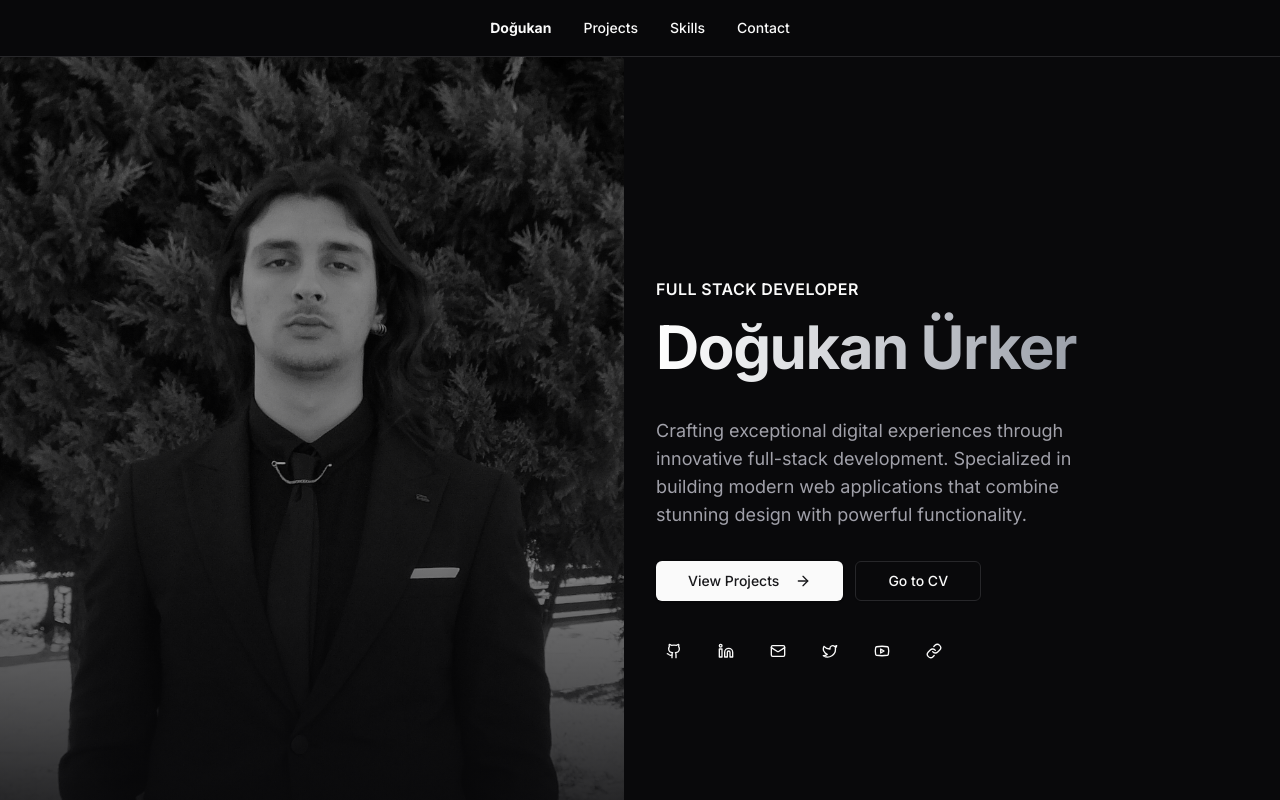
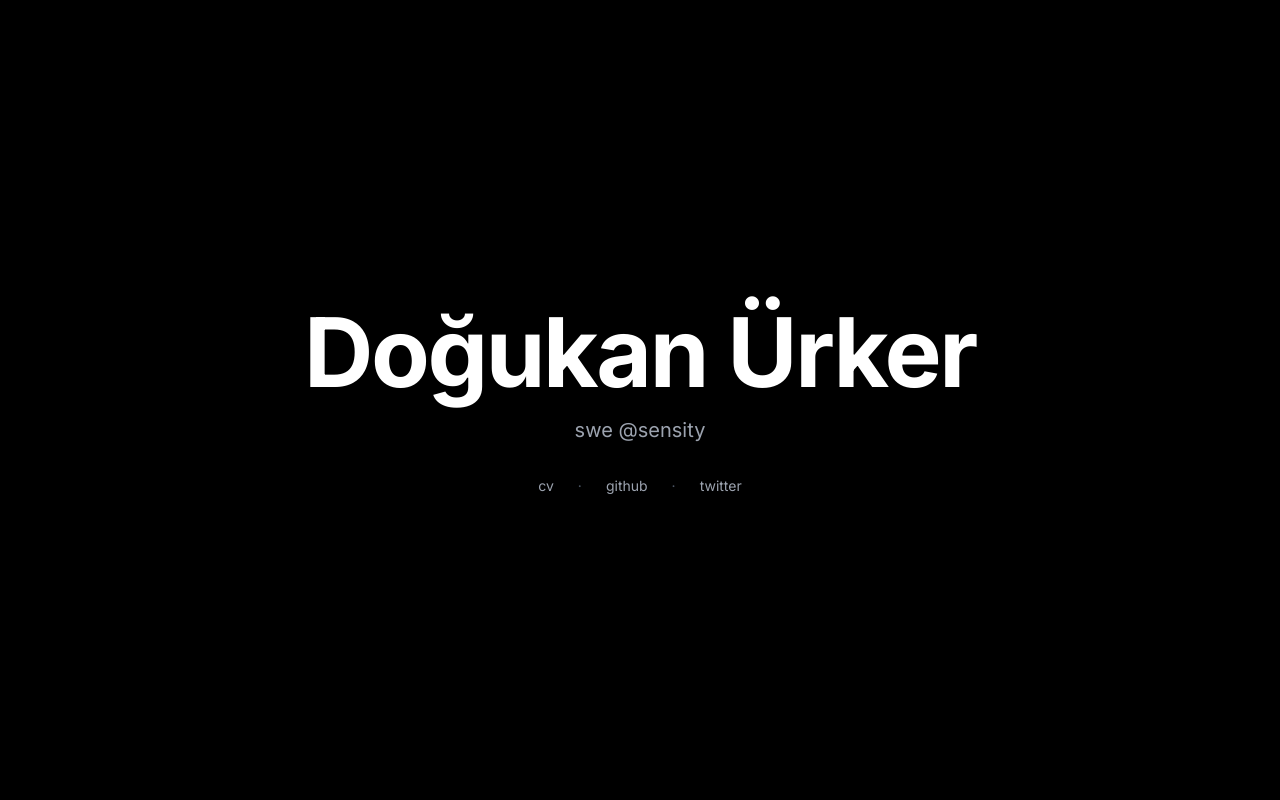
Before and after one commit to DogukanUrker/dogukanurker.com, a Next.js app in the folder app/: page / in a window 1280 px wide. Shown: the top 800 px of the page. Built offline with nearby package versions, Linux system fonts and the light colour scheme.

Commit message:
Redesign home page with centered profile and links
Replaces the previous multi-section layout with a centered, minimal profile page. The new design features the user's name, role, and links to CV, GitHub, and Twitter, improving focus and simplicity.

```diff
--- a/app/src/app/page.tsx
+++ b/app/src/app/page.tsx
@@ -1,19 +1,52 @@
-import {Navbar} from "@/components/navbar"
-import {Hero} from "@/components/hero"
-import {Projects} from "@/components/projects"
-import {Skills} from "@/components/skills"
-import {Contact} from "@/components/contact"
+import Link from "next/link";
 
 export default function Home() {
-    return (
-        <div className="min-h-screen md:w-fit w-11/12 mx-auto">
-            <Navbar/>
-            <main>
-                <Hero/>
-                <Projects/>
-                <Skills/>
-                <Contact/>
-            </main>
+  return (
+    <div className="min-h-screen bg-black text-white flex items-center justify-center">
+      <div className="text-center">
+        <h1 className="text-6xl md:text-7xl lg:text-8xl font-bold tracking-tight mb-4">
+          Doğukan Ürker
+        </h1>
+
+        <p className="text-lg md:text-xl text-gray-400 mb-8">
+          swe{" "}
+          <a
+            href="https://sensity.ai/"
+            target="_blank"
+            rel="noopener noreferrer"
+            className="text-gray-400 hover:text-white transition-colors"
+          >
+            @sensity
+          </a>{" "}
+        </p>
+
+        <div className="flex gap-6 justify-center text-sm">
+          <Link
+            href="/cv"
+            className="text-gray-400 hover:text-white transition-colors"
+          >
+            cv
+          </Link>
+          <span className="text-gray-600">·</span>
+          <a
+            href="https://github.com/dogukanurker"
+            target="_blank"
+            rel="noopener noreferrer"
+            className="text-gray-400 hover:text-white transition-colors"
+          >
+            github
+          </a>
+          <span className="text-gray-600">·</span>
+          <a
+            href="https://twitter.com/dogukanurker"
+            target="_blank"
+            rel="noopener noreferrer"
+            className="text-gray-400 hover:text-white transition-colors"
+          >
+            twitter
+          </a>
         </div>
-    )
+      </div>
+    </div>
+  );
 }
```
